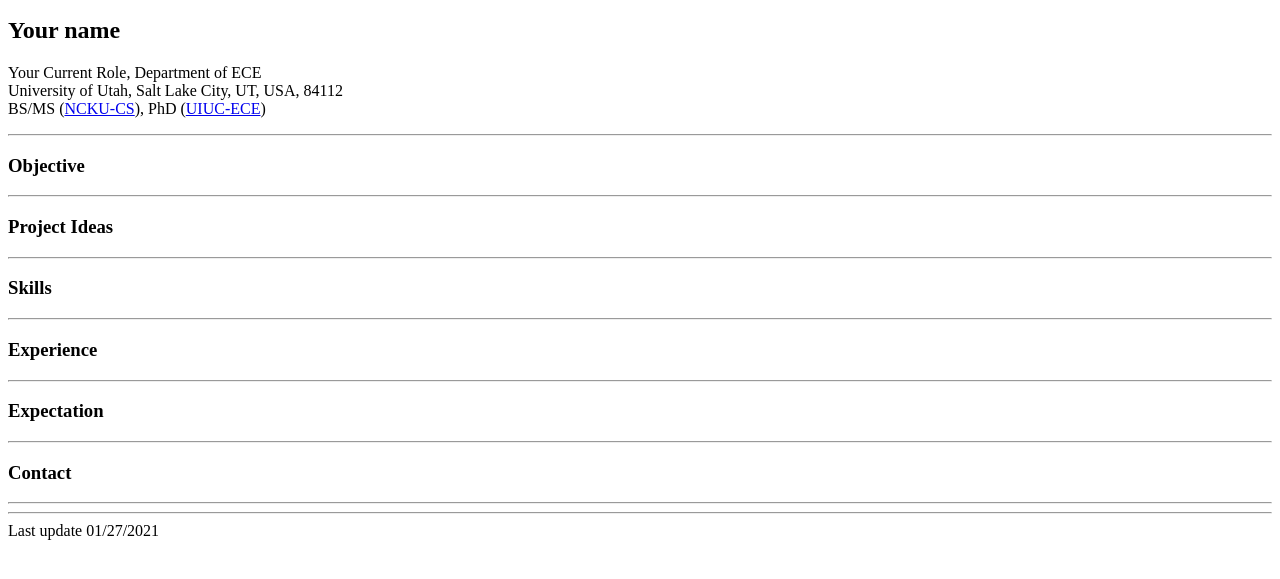
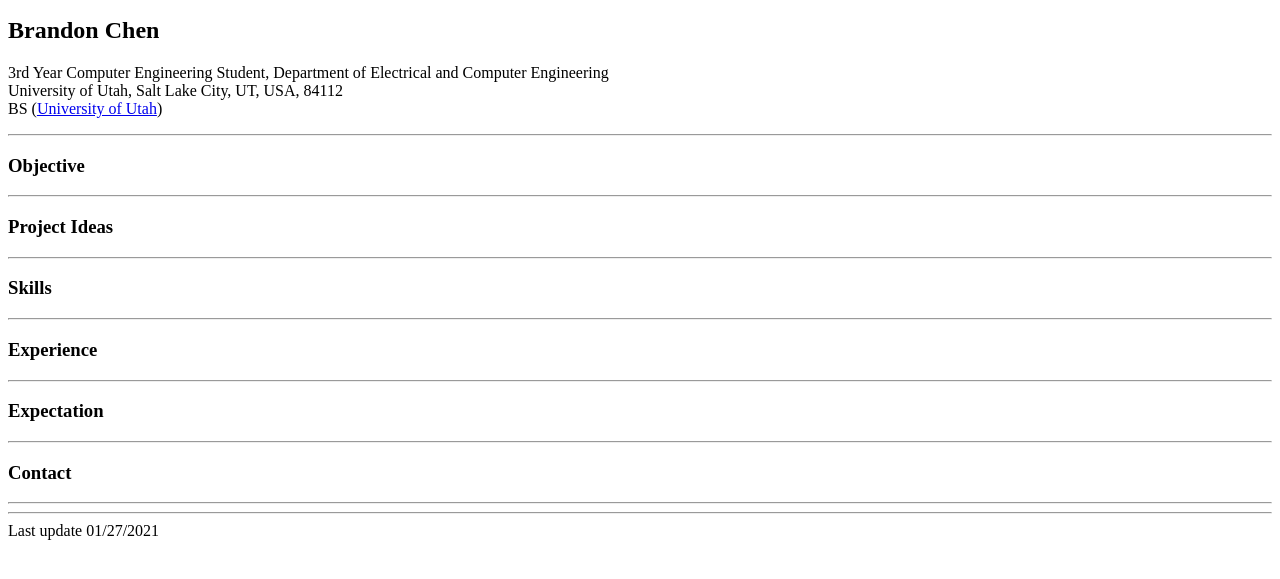
Before and after one commit to u1165099/website, a plain HTML site: page index.html in a window 1280 px wide. Shown: the part 31-610 px from the top of the page. Drawn offline with Linux system fonts and the light colour scheme.

Commit message:
Update index.html

```diff
--- a/index.html
+++ b/index.html
@@ -8,7 +8,7 @@
   <meta name="viewport" content="width=device-width, initial-scale=1.0">
 
 <!-- title in the tab -->
-<title>TWH's Homepage</title>
+<title>Brandon Chen's Homepage</title>
 
 </head>
 
@@ -19,10 +19,10 @@
   <img src="images/twhuang.jpg" style="width: 100%;">
 </div>
 
-<p><h2>Your name</h2>
-Your Current Role, Department of ECE<br>
+<p><h2>Brandon Chen</h2>
+3rd Year Computer Engineering Student, Department of Electrical and Computer Engineering<br>
 University of Utah, Salt Lake City, UT, USA, 84112<br>
-BS/MS (<a href="http://www.csie.ncku.edu.tw/ncku_csie/">NCKU-CS</a>), PhD (<a href="https://ece.illinois.edu/">UIUC-ECE</a>)
+BS (<a href="https://www.ce.utah.edu/">University of Utah</a>)
 </p>
 <hr>
 
```
